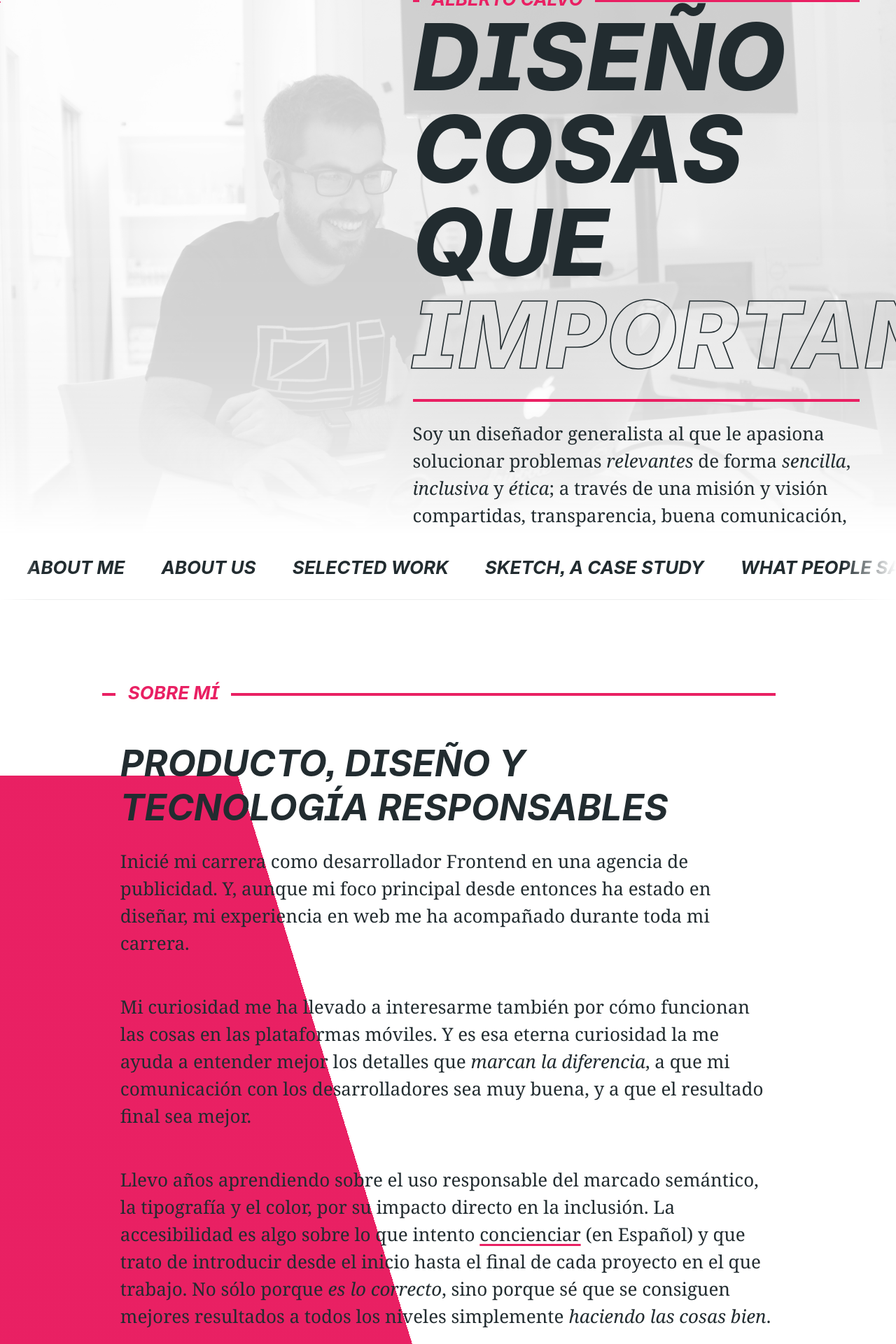
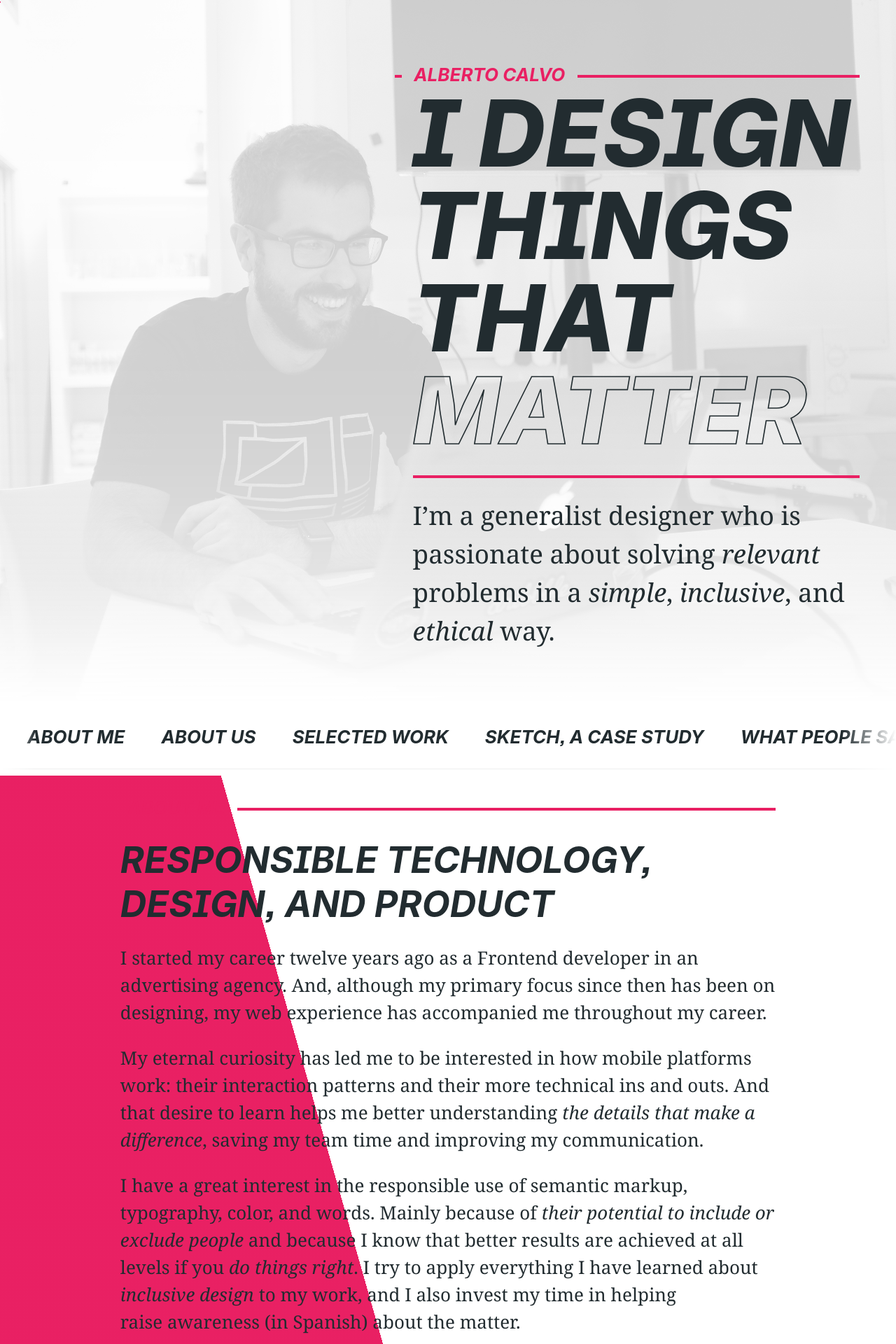
Before and after one commit to intemperie/intemperie.me, a Jekyll site: the page built from _pages/hey/hey.html, in a window 1280 px wide. Shown: the top 1920 px of the page at 70% size. Built offline with Jekyll 4.4.1, drawn with Linux system fonts in a browser that asks for light colours; some web fonts are replaced; some of the changed text lies outside the part shown.

Commit message:
Article translation + improvements

```diff
--- a/_pages/hey/hey.html
+++ b/_pages/hey/hey.html
@@ -4,14 +4,14 @@
 permalink: /hey
 body-class: progress-indicator
 ---
-<main>
-  <section id="me" class="masthead full-width">
+<article>
+  <section id="intro" class="masthead full-width">
     <header>
       <h1 class="display display5 caption">Alberto Calvo</h1>
-      <h2 class="display display1">Diseño cosas que <em class="stroke">importan</em></h2>
-      <p>Soy un diseñador generalista al que le apasiona solucionar problemas <em>relevantes</em> de forma <em>sencilla</em>, <em>inclusiva</em> y <em>ética</em>; a través de una misión y visión compartidas, transparencia, buena comunicación, pragmatismo y atención al detalle.</p>
+      <h2 class="display display1">I design things that <em class="stroke">matter</em></h2>
+      <p>I’m a generalist designer who is passionate about solving <em>relevant</em> problems in a <em>simple</em>, <em>inclusive</em>, and <em>ethical</em> way.</p>
     </header>
-    <img src="images/alberto.jpg" class="background" alt="Me smiling with a laptop full of stickers (wasn't mine, I promise)" width="100%">
+    <img src="images/alberto.jpg" class="background" alt="Me smiling in front of a laptop full of stickers. It wasn't mine, I promise" width="100%">
   </section>
 
   <nav class="nav-main display">
@@ -25,136 +25,47 @@
     </ol>
   </nav>
 
-  <article id="about-me" class="wrapper about">
-    <h2 class="display display5 caption">Sobre mí</h2>
-    <h3 class="display">Producto, diseño y tecnología responsables</h3>
-    <p>Inicié mi carrera como desarrollador Frontend en una agencia de publicidad. Y, aunque mi foco principal desde entonces ha estado en diseñar, mi experiencia en web me ha acompañado durante toda mi carrera.</p>
+  <section id="about-me" class="wrapper about">
+    <h2 class="display display5 caption">About me</h2>
+    <h3 class="display">Responsible technology, design, and product</h3>
+    <p>I started my career twelve years ago as a Frontend developer in an advertising agency. And, although my primary focus since then has been on designing, my web experience has accompanied me throughout my career.</p>
 
-    <p>Mi curiosidad me ha llevado a interesarme también por cómo funcionan las cosas en las plataformas móviles. Y es esa eterna curiosidad la me ayuda a entender mejor los detalles que <em>marcan la diferencia</em>, a que mi comunicación con los desarrolladores sea muy buena, y a que el resultado final sea mejor.</p>
+    <p>My eternal curiosity has led me to be interested in how mobile platforms work: their interaction patterns and their more technical ins and outs. And that desire to learn helps me better understanding <em>the details that make a difference</em>, saving my team time and improving my communication.</p>
 
-    <p>Llevo años aprendiendo sobre el uso responsable del marcado semántico, la tipografía y el color, por su impacto directo en la inclusión. La accesibilidad es algo sobre lo que intento <a href="https://www.youtube.com/watch?v=DfIvGBnF4iY">concienciar</a> (en Español) y que trato de introducir desde el inicio hasta el final de cada proyecto en el que trabajo. No sólo porque <em>es lo correcto</em>, sino porque sé que se consiguen mejores resultados a todos los niveles simplemente <em>haciendo las cosas bien</em>.</p>
+    <p>I have a great interest in the responsible use of semantic markup, typography, color, and words. Mainly because of <em>their potential to include or exclude people</em> and because I know that better results are achieved at all levels if you <em>do things right</em>. I try to apply everything I have learned about <em>inclusive design</em> to my work, and I also invest my time in helping <a href="https://www.youtube.com/watch?v=DfIvGBnF4iY">raise awareness</a> (in Spanish) about the matter.</p>
 
-    <h3 class="display">Algo más personal</h3>
-    <p>Nací en Costa Rica, pero llevo viviendo en España desde los cuatro años. Dejé mi ciudad por Madrid hace catorce años persiguiendo un sueño profesional, y éste no ha dejado de crecer desde entonces.</p>
+    <p>But for my work to have more impact, I needed to learn to <em>analyze and understand problems first</em>, define the goals and scope of each project, and identify its risks and dependencies. In this way, I can make more <em>informed decisions</em> and size, phase-out, or take the necessary trade-offs to achieve an <em>excellent</em> result. I also try to involve the rest of the team to help shape the idea in its earliest stages. In my experience, this eliminates many uncertainties, and everyone’s communication and engagement is substantially improved.</p>
 
-    <p>Tengo una mujer y dos hijos pequeños que son mi brújula y mi motor. Aunque me vuelvan loco al menos cinco veces al día, también hacen que <em>aprenda</em> constantemente y me replantee las cosas esenciales de la vida.</p>
 
-    <p>Me encanta el cine y viajar por el mundo y, dado que ahora mismo mi faceta como padre y el <abbr title="Coronavirus disease 2019">COVID-19</abbr> me impiden disfrutar de ello como me gustaría, he encontrado una vía de escape reformando y decorando poco a poco la casa que compramos hace un año. Me ayuda a despejarme, a trabajar con las manos y a aplicar mi creatividad de otras maneras.</p>
+    <h3 class="display">Something more personal</h3>
+    <p>I was born in Costa Rica, but I have been living in Spain since I was four years old. I left my city to come to Madrid fourteen years ago to pursue a professional dream, and this dream has not stopped growing since then.</p>
 
-    <h3 class="display">A qué me dedico actualmente</h3>
-    <p>Trabajo para una empresa española de movilidad llamada <a href="https://cabify.com/en">Cabify</a>, donde he ayudado a construir el equipo de diseño y a definir su cultura y sus procesos, elevando el diseño en la compañía hasta el siguiente nivel. Ahora mismo me encargo de liderar el sistema de diseño, definiendo un lenguaje común para todas las plataformas, fomentando que los equipos colaboren más entre sí y construyendo unos cimientos sólidos que ayudan a esos equipos a crear mejores productos para nuestros clientes.</p>
+    <p>I have a wife and two little children who are my compass and my engine. Even though they drive me crazy at least five times a day, they make me always <em>learn</em> and rethink life’s essentials.</p>
 
-    <p>Cabify es <a href="https://www.crunchbase.com/organization/cabify">una empresa grande</a> con una cultura, una misión y un equipo únicos en España. <a href="http://thinkcage.com/svn/">Como Jason en su día</a>, tengo un reto muy interesante por delante y ganas de continuar… pero entonces recibí vuestro correo sobre la oferta de empleo para Hey. El calibre del reto que proponéis significaría dar el siguiente salto en mi carrera, y es algo que llevo buscando un tiempo.</p>
-  </article>
+    <p>I love movies and traveling around the world, and, since right now, my role as a father and the <abbr title="Coronavirus disease 2019">COVID-19</abbr> prevent me from enjoying those as I would like, I have found a way of escape by gradually renovating and decorating the house we bought one year ago. It helps me clear my mind, work with my hands and apply my creativity in other ways.</p>
 
-  <article id="about-us" class="wrapper dim">
-    <h2 class="display display5 caption">Sobre nosotros</h2>
-    <h3 class="display">Sóis un referente, también para mí</h3>
-    <p><a href="https://basecamp.com/books">Vuestra cultura y forma de trabajo</a> son algo que a muchos nos gustaría tener en nuestras empresas, pero ambas cosas tienen que estar en el ADN de la compañía para poder florecer. Es difícil remar desde dentro para intentar cambiar culturas tóxicas y caducas siendo sólo unos pocos.</p>
-    <p>Vuestros productos respiran esa cultura y esa personalidad tan fuerte y tan única. <a href="https://www.youtube.com/watch?v=UCeYTysLyGI">El tour de Hey</a> que hizo Jason demuestra cómo presentar un producto rompedor sin ningún tipo de fanfarria. Me provocó <a href="https://twitter.com/pumpkin/status/1273184048668651521?s=21">un gran impacto</a>.</p>
+    <h3 class="display">Nowadays</h3>
+    <p>I work for a Spanish mobility company called <a href="https://cabify.com/en">Cabify</a>. Right now, I’m in charge of leading the design system, defining a common language for all platforms, encouraging teams to collaborate more with each other, and creating together a solid foundation that helps us build better products for our customers.</p>
 
-    <h3 class="display">Qué puedo aportaros</h3>
-    <p>De nuevo, <a href="http://thinkcage.com/svn/">el estándar de oro de Jason</a> resuena en mi cabeza bastante fuerte. Gracias, Jason.</p>
-    <p>Yo tampoco soy un fanboy. Creo que incluso lo más increíble se puede mejorar, y me lo he demostrado a mí mismo trabajando durante 3 años en <a href="https://www.sketch.com/">Sketch</a>, uno de los productos que más he amado en mi vida. Allí ayudé a mejorar muchas cosas importantes, y estoy convencido de que también podré ayudaros a vosotros.</p>
-    <p>Pero <em>yo no soy un rockstar, sino un corredor de fondo</em>. Mi trabajo habla por sí mismo con el tiempo. Porque las cosas importantes lo requieren, aunque sea marcando pequeños hitos en el camino. Miro hacia atrás y veo con orgullo la influencia positiva que he tenido en la mayoría de equipos y proyectos en los que he estado. Siempre a base de <em>trabajo duro</em>, <em>paciencia</em> y <em>perseverancia</em>.</p>
+    <p>Cabify is <a href="https://www.crunchbase.com/organization/cabify">a large company</a> with a culture and a team unique in Spain. I have helped establish the design team, define its identity and processes, and elevate the company’s design in several notches above. The attachment I feel towards this team is considerable, and the challenge ahead of me right now is exciting… but the one you propose at Basecamp represents a <em>unique opportunity</em> for me to continue learning and grow professionally at the <em>highest level</em>.</p>
+  </section>
 
-  </article>
+  <section id="about-us" class="wrapper dim">
+    <h2 class="display display5 caption">About us</h2>
+    <h3 class="display">You are a reference, for me too</h3>
+    <p><a href="https://basecamp.com/books">Your culture and way of working</a> are an ideal that many of us aspire to in our companies. But the two are closely related, and they have to be in the company’s DNA to flourish. Fighting from within to change deeply rooted cultures and ways of working is complicated, and it causes a lot of wear and tear.</p>
 
-  <!-- <section id="work" class="work">
-  <!-- <h3 class="display caption">What others say</h3>
-    <ul class="list-unmarked">
-      <li>
-        <blockquote>
-          <p>Alberto is an inspiration because of his passion to strive for the best.</p>
-            <p>He also leads by example, and many people at Youzee found his enthusiasm and dedication both inspiring and motivating, including myself.</p>
-          <footer>
-            <cite>—<a href="https://twitter.com/mrrocks">Fran Pérez</a>, former Product Director at Youzee</cite>
-          </footer>
-        </blockquote>
-      </li>
-    </ul>
+    <p>Your products breathe that strong and unique personality. Jason did <a href="https://www.youtube.com/watch?v=UCeYTysLyGI">a tour of Hey</a> in which he was able to present a product that breaks with everything established without any fireworks so common today. And that made a great impression on me..</p>
 
-    <h3 class="display">Product experience</h3>
-    <ol class="list-unmarked">
-      <li>
-        <h4><a href="https://cabify.com/">Cabify</a> <small class="text-tertiary">2018-Present</small></h4>
-        <p class="text-tertiary">My main role was to take care of the company website, but I was also very involved in all the stages of the app cycle, branding, marketing and community.</p>
-      </li>
-      <li>
-        <h4><a href="https://sketchapp.com/">Sketch</a> <small class="text-tertiary">2015-2018</small></h4>
-        <p class="text-tertiary">My main role was to take care of the company website, but I was also very involved in all the stages of the app cycle, branding, marketing and community.</p>
-      </li>
-      <li>
-        <h4><a href="https://www.crunchbase.com/organization/jobandtalent">Jobandtalent</a> <small class="text-tertiary">2014-2015</small></h4>
-        <p class="text-tertiary">I had the great challenge of helping the company to improve their processes, formalizing product definition, and starting a common design system.</p>
-      </li>
-      <li>
-        <h4>Freelance <small class="text-tertiary">2013-2014</small></h4>
-        <p class="text-tertiary">I helped companies like Bohemian Coding (Sketch) or Flexibits (Fantastical) to create their new websites. I was part of the team that brought you Sketch 3, the design app that revolutionized the way we work today.</p>
-      </li>
-      <li>
-        <h4><a href="https://www.crunchbase.com/organization/youzee">Youzee</a> <small class="text-tertiary">2010-2012</small></h4>
-        <p class="text-tertiary">Member of the founding team, I worked on defining the company values, its philosophy, the brand, and the product from the concept to the final state, participating in all kind of top-level strategic decisions.</p>
-      </li>
-      <li>
-        <h4><a href="https://www.crunchbase.com/organization/tuenti-technologies">Tuenti</a> <small class="text-tertiary">2010</small></h4>
-        <p class="text-tertiary">I took care of the Games platform and helped improving the overall UI with the rest of the team.</p>
-      </li>
-      <li>
-        <h4><a href="https://www.crunchbase.com/organization/havas-worldwide">Havas Worldwide</a> <small class="text-tertiary">2008-2010</small></h4>
-        <p class="text-tertiary">I was a one-man-department, taking care of all the HTML, CSS, and some JavaScript. I had some direct contact with clients, explaining our work and technical strategy. I also coordinated some freelance work.</p>
-      </li>
-    </ol>
-    <h2 class="display display0 display-hint">Work</h2>
-    <h3 class="display caption">Featured Projects</h3>
-    <ol class="list-unmarked">
-      <li>
-        <a href="">
-          <h4 class="display">Cabify <small>The city is yours</small></h4>
-        </a>
-      </li>
-      <li>
-        <a href="">
-          <h4 class="display">Youzee <small>Subscription and rental VOD</small></h4>
-        </a>
-      </li>
-      <li>
-        <a href="">
-          <h4 class="display">Pilot <small>Movies and TV shows tracker</small></h4>
-        </a>
-      </li>
-      <li>
-        <a href="">
-          <h4 class="display">Sketch <small>The digital design toolkit</small></h4>
-        </a>
-      </li>
-      <li>
-        <a href="">
-          <h4 class="display">Starwave <small>Music player concept</small></h4>
-        </a>
-      </li>
-      <li>
-        <a href="">
-          <h4 class="display">Jobandtalent <small>Job offers just for you</small></h4>
-        </a>
-      </li>
-      <li>
-        <a href="">
-          <h4 class="display">Flexibits <small>Apps that make your life better</small></h4>
-        </a>
-      </li>
-    </ol>
-  </section> -->
-</main>
-<!--
-<footer id="contact" class="footer-main contact dark-theme">
-  <h2 class="display display0 display-hint">Contact</h2>
-  <nav>
-    <ul>
-      <li><a href="#">Twitter</a></li>
-      <li><a href="#">LinkedIn</a></li>
-      <li><a href="#">Dribbble</a></li>
-      <li><a href="#">Email</a></li>
-    </ul>
-  </nav>
-</footer> -->
+    <h3 class="display">I have a lot to contribute to Basecamp</h3>
+    <p><a href="http://thinkcage.com/svn/">Like Jason</a>, I’m not a fanboy either. Even the most incredible things can be improved, and I have been fortunate enough to have been able to prove it to myself by working for three years on one of the products I have loved the most in my life: <a href="https://www.sketch.com/">Sketch</a>. There I helped improve many essential aspects of the product, its ecosystem, the brand, and the company. All the differences aside, Basecamp reminds me a bit of Sketch.</p>
+
+    <p>But <em>I’m not a rockstar; I’m a long-distance runner</em>. I prefer to do incredible things as a team, with perseverance and dedication, and let my work speak for itself.</p>
+
+    <p>I have experience in many fields and <em>excellent adaptability</em>. I can execute large (or small) projects entirely autonomously and with high quality. Although for that, we will have to get to know each other a little first.</p>
+
+    <p>In addition to that versatility, I further highlight my <em>organizational skills</em>, which help define and improve team standards, making it more efficient and amplifying the value of design and its impact at scale.</p>
+
+    <p>I believe that many of <em>my capacities can explode</em> in an environment more akin to my principles, such as Basecamp. But I also know that I have more specialized areas where I need to <em>improve</em>. I want to have the opportunity to do it by working with brilliant people who help me continue to grow, and that <em>together</em> we can make a better Basecamp for the future.</p>
+  </section>
+</article>
--- a/_sass/base/_typography.scss
+++ b/_sass/base/_typography.scss
@@ -1,6 +1,4 @@
 :root {
-  font-size: 1.125em; // 18px (Asuming 16px as the browser initial font size)
-  line-height: 1.5;
   font-family: "Source Serif Pro", Georgia, serif;
   text-rendering: optimizeLegibility;
 }
@@ -106,11 +104,16 @@
 }
 
 .caption + .display {
-  margin-top: var(--font-space-lg);
+  margin-top: var(--font-space-sm);
 }
 
 .display + p {
   margin-top: 0;
+}
+
+p {
+  margin-top: 0;
+  margin-bottom: 1rem;
 }
 
 ul,
--- a/_sass/base/_variables.scss
+++ b/_sass/base/_variables.scss
@@ -25,6 +25,9 @@
 /* Variables */
 :root {
   // Typography
+  font-size: 1.125em; // 18px (Asuming 16px as the browser initial font size)
+  line-height: 1.5;
+
   --scalar: 1.414; // Ratio 1:√2 – Augmented fourth
 
   --font-size-sm: calc(1 / var(--scalar) * 1rem);
--- a/_sass/components/_masthead.scss
+++ b/_sass/components/_masthead.scss
@@ -15,13 +15,17 @@
   margin-top: 0;
 }
 
+.masthead p {
+  font-size: var(--font-size-lg);
+}
+
 .masthead img {
   display: block;
 }
 
 @include tablet-and-above {
   .masthead {
-    height: 85vh;
+    min-height: 85vh;
   }
 
   .masthead {
--- a/_sass/components/_navigation-main.scss
+++ b/_sass/components/_navigation-main.scss
@@ -1,6 +1,7 @@
 .nav-main {
-  display: flex;
+  display: block;
   overflow-x: auto;
+  width: 100%;
   border-bottom: 1px solid var(--color-border);
   -webkit-mask-image: linear-gradient(to right, hsla(0,0%,0%,0) 0%, hsla(0,0%,0%,1) 4%, hsla(0,0%,0%,1) 94%, hsla(0,0%,0%,0) 100%);
 }
--- a/_sass/layout/_layout.scss
+++ b/_sass/layout/_layout.scss
@@ -30,9 +30,9 @@
   grid-column: 1 / 4;
 }
 
-article {
-  padding: 3rem 0;
-}
+// article {
+//   padding: 3rem 0;
+// }
 
 .dim {
   background-color: var(--background-color-dim);
```
